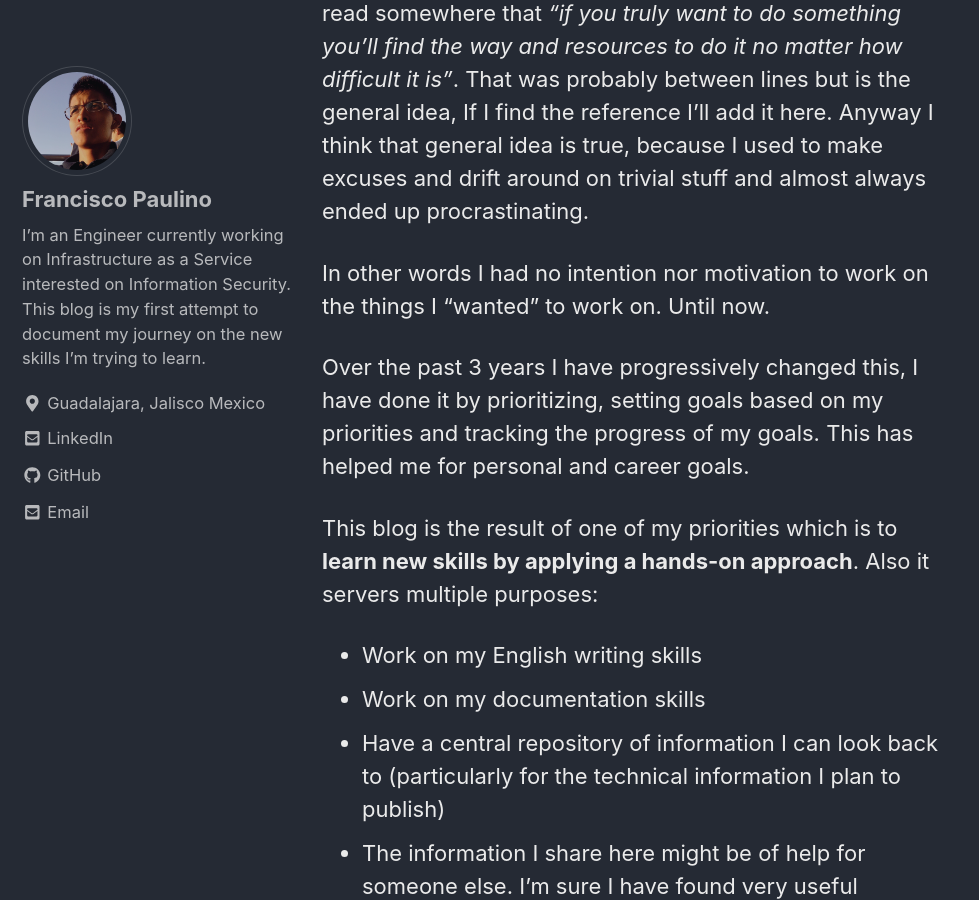
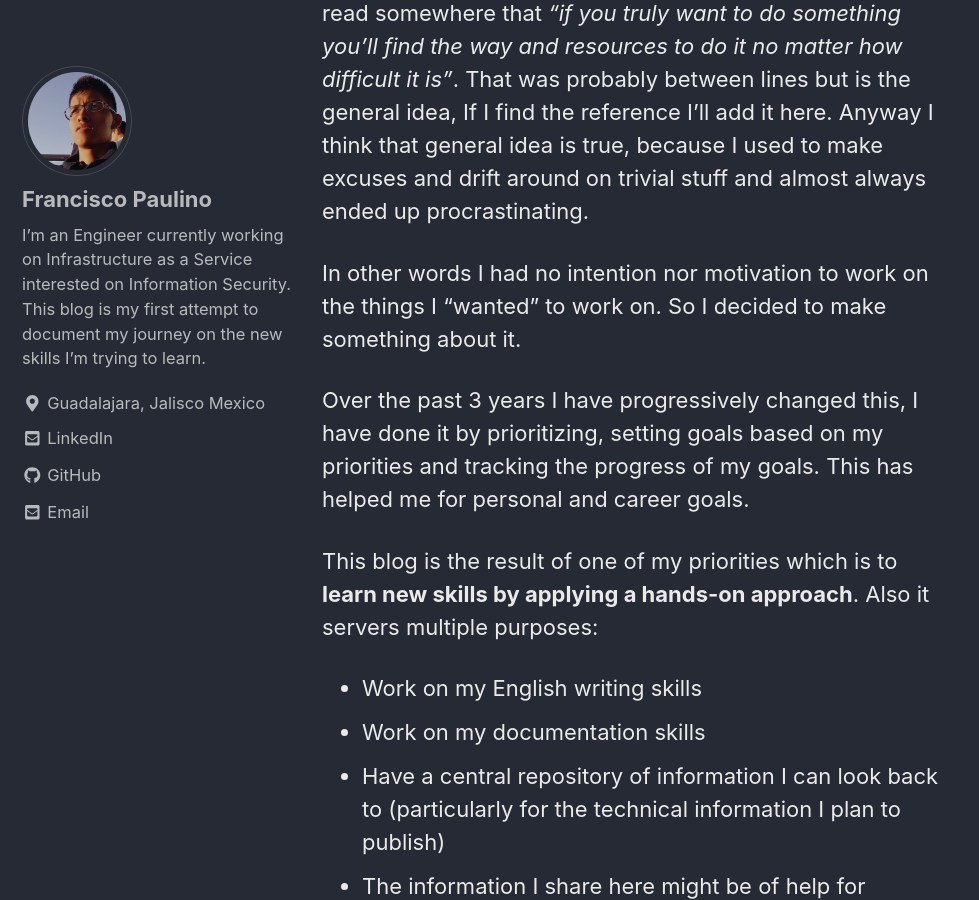
Before and after one commit to francisco-paulino/blog, a Jekyll site: the page built from _posts/2019-02-15-firstpost.md, in a window 1280 px wide and 900 px high, scrolled down 485 px. Shown: the whole window, without its empty margins (0-979 px from the left). Built offline with Jekyll 4.4.1, drawn with Linux system fonts in a browser that asks for light colours; cached includes are drawn as plain includes.

Commit message:
updated post

```diff
--- a/_posts/2019-02-15-firstpost.md
+++ b/_posts/2019-02-15-firstpost.md
@@ -9,7 +9,7 @@ excerpt: "Career development, blogging"
 
 I'm going to start from the beginning, I have been thinking about opening a personal blog for about 2 months now but until now I was not able to get the motivation to do it. I've read somewhere that *"if you truly want to do something you'll find the way and resources to do it no matter how difficult it is"*. That was probably between lines but is the general idea, If I find the reference I'll add it here. Anyway I think that general idea is true, because I used to make excuses and drift around on trivial stuff and almost always ended up procrastinating.
 
-In other words I had no intention nor motivation to work on the things I "wanted" to work on. Until now.
+In other words I had no intention nor motivation to work on the things I "wanted" to work on. So I decided to make something about it.
 
 Over the past 3 years I have progressively changed this, I have done it by prioritizing, setting goals based on my priorities and tracking the progress of my goals. This has helped me for personal and career goals.
 
```
